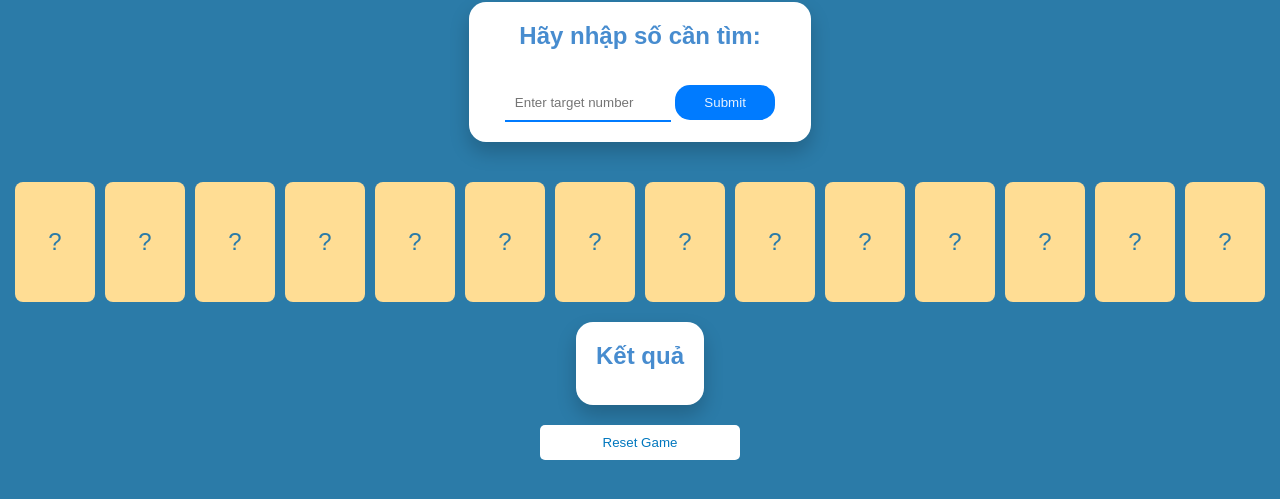
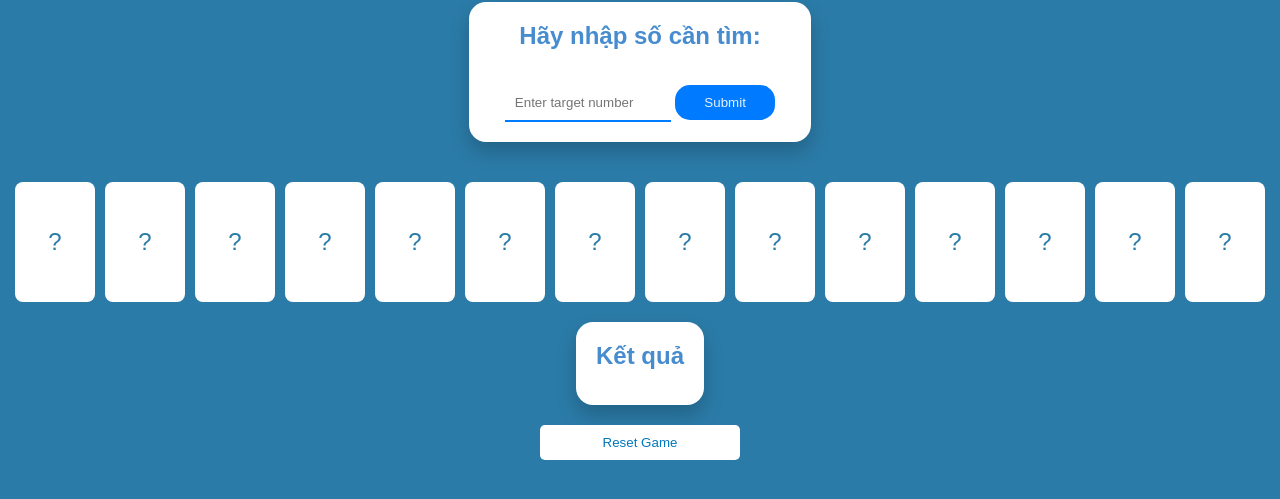
Before and after one commit to Nguyen1508/latthe, a plain HTML site: page index.html in a window 1280 px wide. Shown: the part 225-724 px from the top of the page. Drawn offline with Linux system fonts and the light colour scheme.

Commit message:
Update styles.css

```diff
--- a/styles.css
+++ b/styles.css
@@ -124,7 +124,7 @@ button:hover {
 .card {
     width: 80px;
     height: 120px;
-    background-color: #FFDD94;  /* Màu nền mặt trước của thẻ (trước khi lật) */
+    background-color: #fff;  /* Màu nền mặt trước của thẻ (trước khi lật) */
     color: #2b7ba8;
     font-size: 24px;
     display: flex;
@@ -158,7 +158,7 @@ button:hover {
 
 /* Mặt sau của thẻ bài, hiển thị số */
 .card .back {
-    background-color: #fff;  /* Màu vàng cam cho mặt sau */
+    background-color: #FFDD94;  /* Màu vàng cam cho mặt sau */
     transform: rotateY(180deg);
 }
 
```
